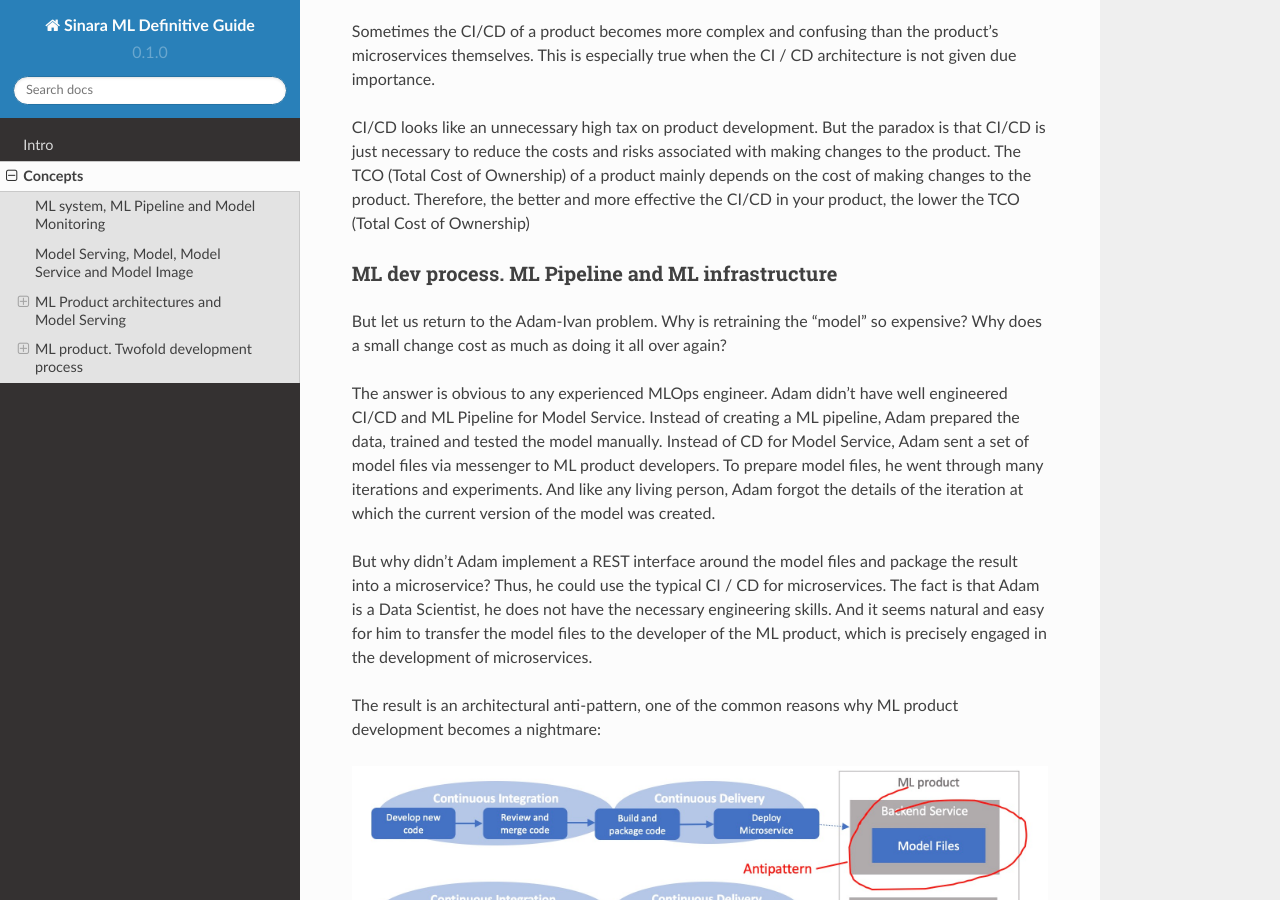
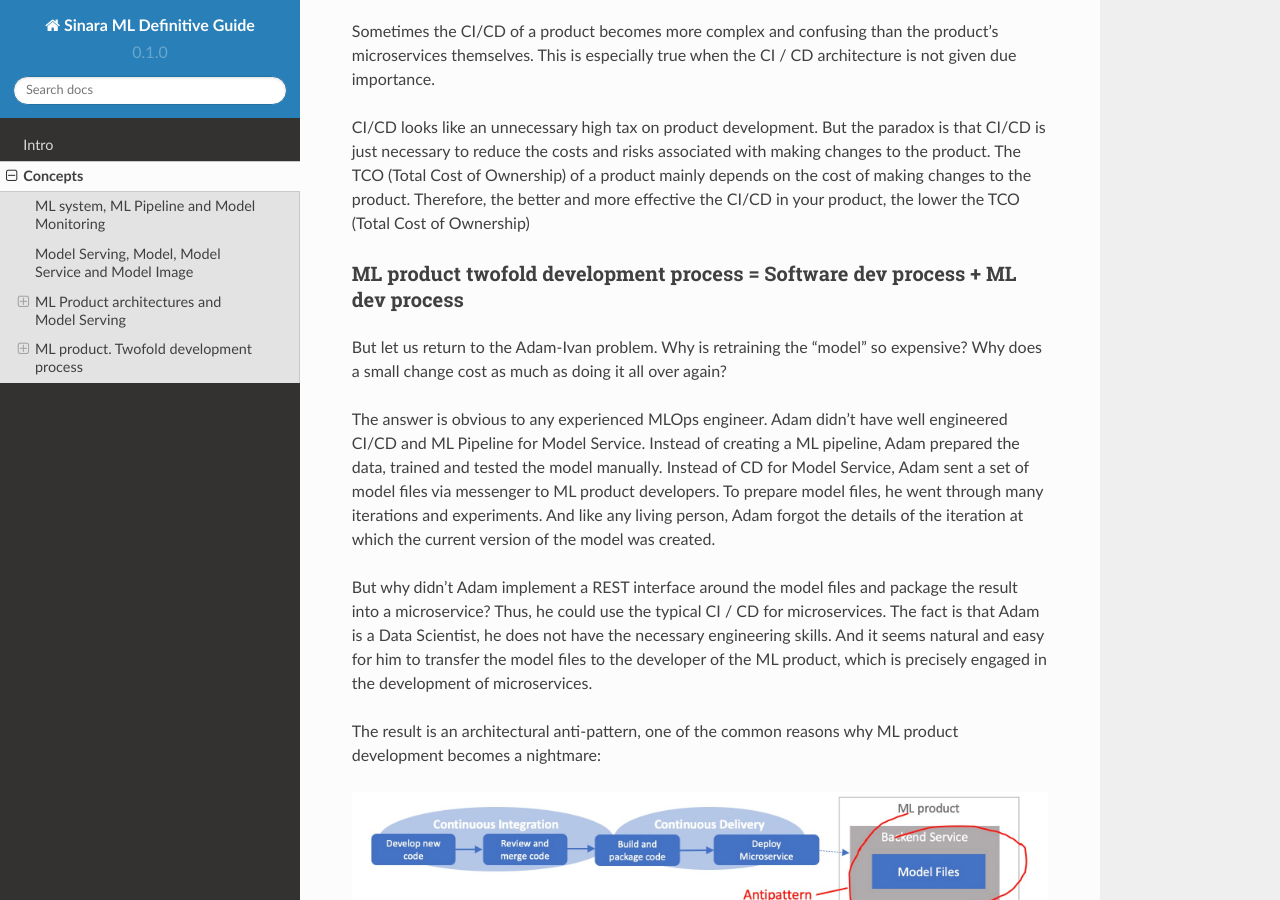
Before and after one commit to 4-DS/SinaraML-Def-Guide, a Sphinx documentation site: the page built from docs/source/concepts.rst, in a window 1280 px wide and 900 px high, scrolled down 5400 px. Built offline with Sphinx 7.4.7 and the Read the Docs theme 2.0.0, drawn with Linux system fonts in a browser that asks for light colours; some of the changed text lies outside the part shown.

Commit message:
Update concepts.rst

```diff
--- a/docs/source/concepts.rst
+++ b/docs/source/concepts.rst
@@ -105,8 +105,8 @@ Sometimes the CI/CD of a product becomes more complex and confusing than the pro
 
 CI/CD looks like an unnecessary high tax on product development. But the paradox is that СI/CD is just necessary to reduce the costs and risks associated with making changes to the product. The TCO (Total Cost of Ownership) of a product mainly depends on the cost of making changes to the product. Therefore, the better and more effective the CI/CD in your product, the lower the TCO (Total Cost of Ownership)
 
-ML dev process. ML Pipeline and ML infrastructure
-=================================================
+ML product twofold development process = Software dev process + ML dev process
+==============================================================================
 
 But let us return to the Adam-Ivan problem. Why is retraining the "model" so expensive? Why does a small change cost as much as doing it all over again?
 
@@ -130,6 +130,9 @@ The process of developing a Model Service is many times more complicated than de
 
 For now, our main goal is to illustrate that when developing a ML product, we are dealing with two very different and equally complex development processes.
 
+ML dev process. ML Pipeline and ML infrastructure
+=================================================
+
 More is needed, including:
 
 1. СI/CD
```
